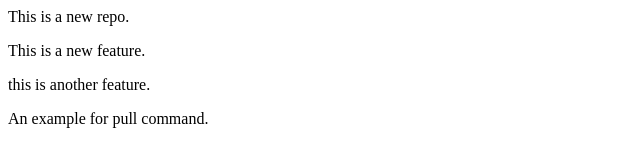
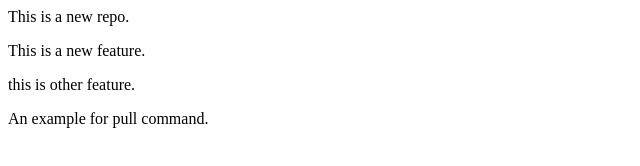
Before and after one commit to keerthanalv/LocalRepo, a plain HTML site: page index.html in a window 1280 px wide. Shown: the full height of the page, 0-640 px from the left. Drawn offline with Linux system fonts and the light colour scheme.

Commit message:
a change

```diff
--- a/index.html
+++ b/index.html
@@ -1,4 +1,4 @@
 <p>This is a new repo.</p>
 <p>This is a new feature.</p>
-<p>this is another feature.</p>
+<p>this is other feature.</p>
 <p>An example for pull command.</p>
```
